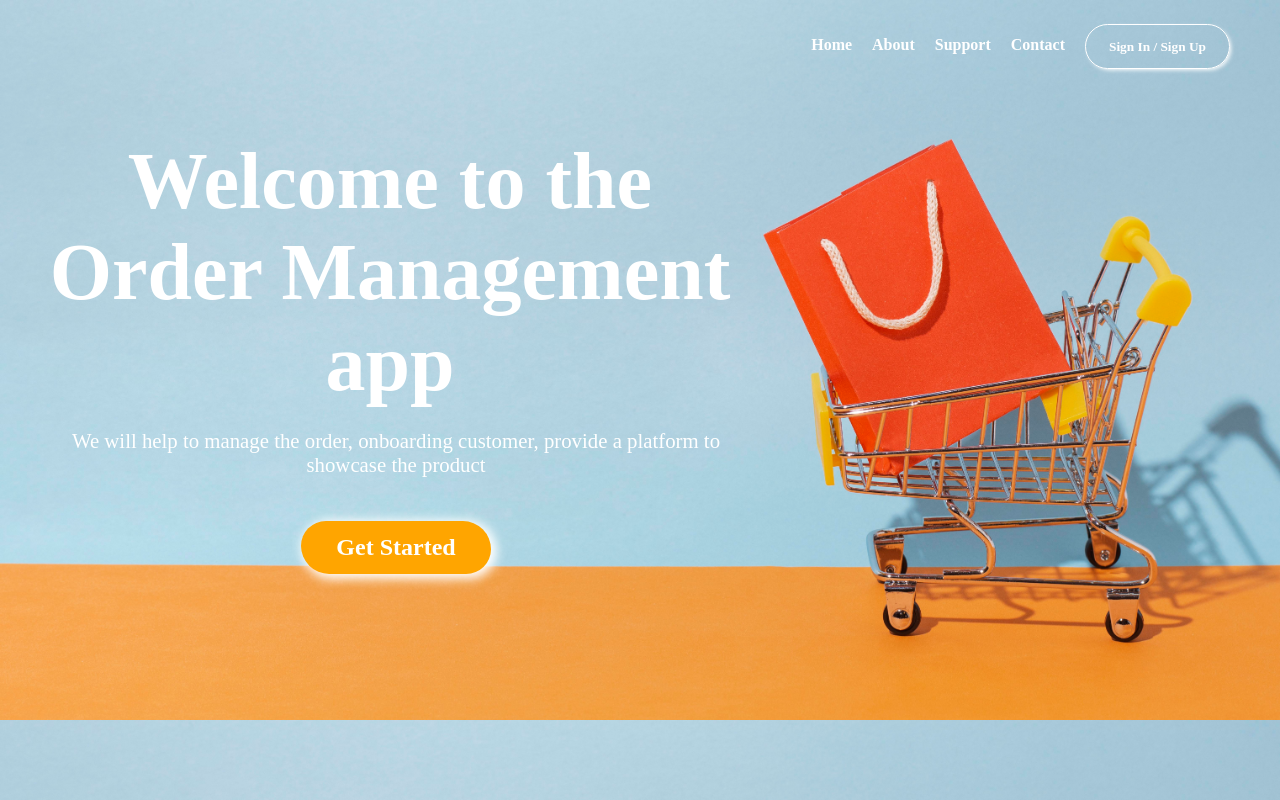
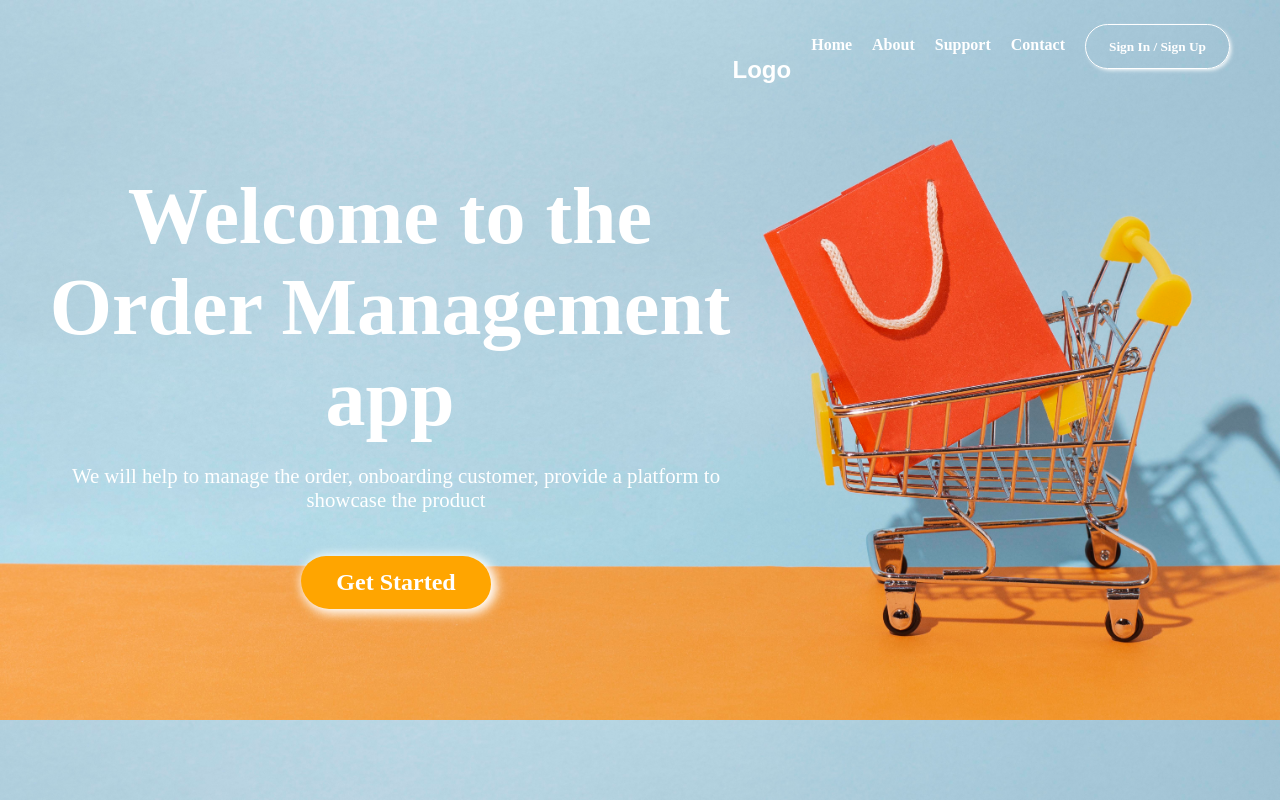
Before and after one commit to SunitaSBhat/rugas-orm-demo, a React (Create React App) app in the folder frontend/: page / in a window 1280 px wide. Built offline with nearby package versions, Linux system fonts and the light colour scheme.

Commit message:
this is final commit

```diff
--- a/frontend/src/components/Home.jsx
+++ b/frontend/src/components/Home.jsx
@@ -14,6 +14,7 @@ export default function Home() {
       <nav className="navbar">
       <img src=""/>
       <ul className="nav-links">
+        <h1>Logo</h1>
         <li><a href="/">Home</a></li>
         <li><a href="/">About</a></li>
         <li><a href="#">Support</a></li>
```
Also changed, not shown: 1 other file (tests, documents, lock files or other folders).
